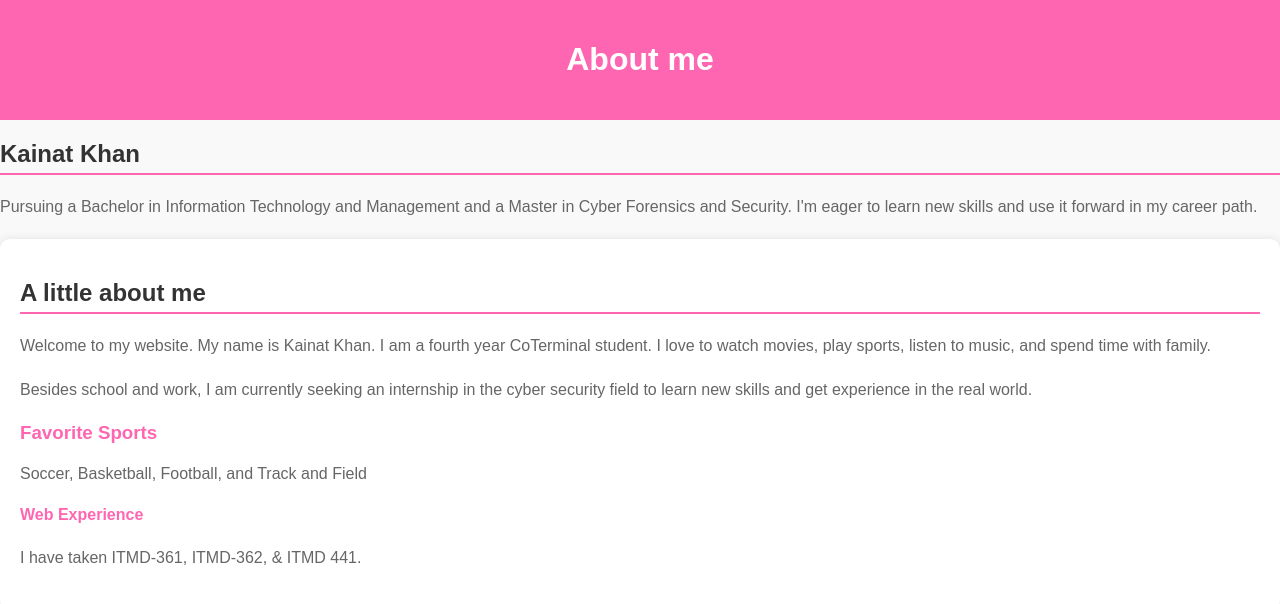
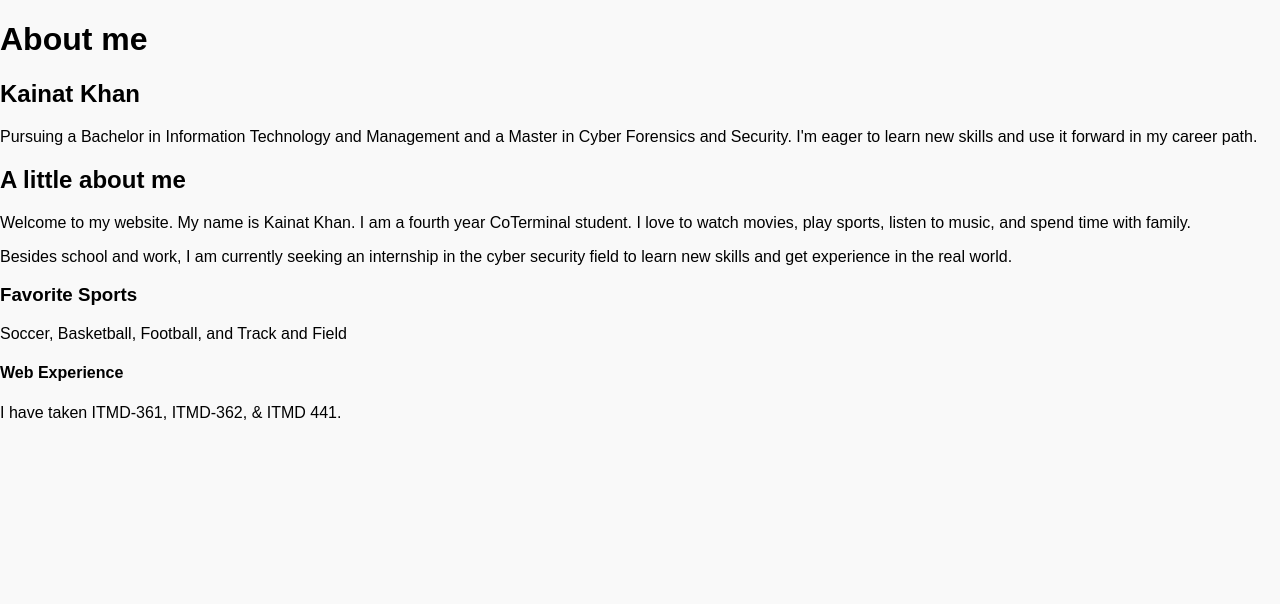
Before and after one commit to kainatk761/ITMD441, a plain HTML site: page index.html in a window 1280 px wide. Drawn offline with Linux system fonts and the light colour scheme.

```diff
--- a/style.css
+++ b/style.css
@@ -5,53 +5,3 @@ body {
     margin: 0;
     padding: 0;
 }
-
-header {
-    background-color: #ff66b2;
-    text-align: center;
-    padding: 20px;
-}
-
-h1 {
-    color: #ffffff;
-}
-
-h2 {
-    color: #333;
-    border-bottom: 2px solid #ff66b2;
-    margin-top: 20px;
-    padding-bottom: 5px;
-}
-
-p {
-    color: #666;
-    line-height: 1.5;
-    margin-bottom: 20px;
-}
-
-section {
-    background-color: #ffffff;
-    padding: 20px;
-    border-radius: 10px;
-    box-shadow: 0 0 10px rgba(0, 0, 0, 0.1);
-}
-
-h3 {
-    color: #ff66b2;
-    margin-top: 20px;
-}
-
-h4 {
-    color: #ff66b2;
-    margin-top: 10px;
-}
-
-/* Add some additional styling for links */
-a {
-    color: #ff66b2;
-    text-decoration: none;
-}
-
-a:hover {
-    text-decoration: underline;
-}
```
